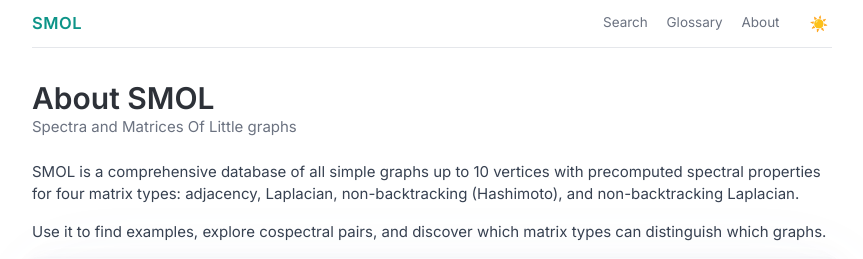
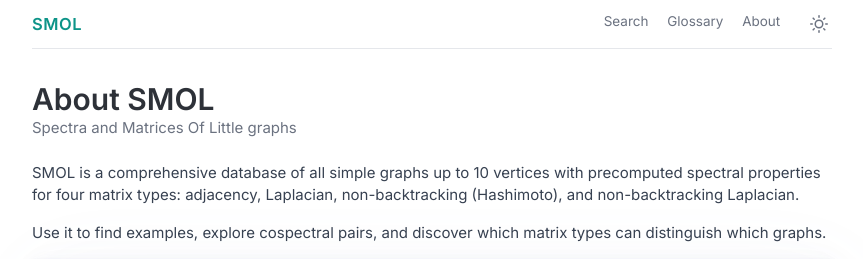
Before and after one commit to leotrs/smol, a FastAPI app: page /about in a window 1280 px wide. Shown: the top 259 px of the page, without its empty margins (208-1071 px from the left). Run offline with FastAPI, Linux system fonts and the light colour scheme; data that the repository does not hold is empty; some libraries are stand-ins or nearby versions.

Commit message:
Replace theme toggle emoji with SVG icons
Use Feather-style sun/moon SVG icons instead of emoji for the
theme toggle button. Icons inherit color from CSS variables.

🤖 Generated with [Claude Code](https://claude.com/claude-code)

Co-Authored-By: Claude Opus 4.5 <noreply@anthropic.com>

```diff
--- a/api/templates/base.html
+++ b/api/templates/base.html
@@ -418,13 +418,16 @@
             border: none;
             padding: 0.25rem !important;
             cursor: pointer;
-            font-size: 1rem;
             line-height: 1;
             margin-left: 0.5rem;
+            color: var(--pico-muted-color);
+            display: flex;
+            align-items: center;
         }
 
         .theme-toggle:hover {
             background: none;
+            color: var(--pico-primary);
         }
 
         [data-theme="light"] .theme-icon-dark,
@@ -437,7 +440,7 @@
         }
 
         [data-theme="dark"] .theme-icon-dark {
-            display: inline;
+            display: block;
         }
 
         /* Responsive mobile styles */
@@ -568,8 +571,12 @@
                 <a href="/glossary">Glossary</a>
                 <a href="/about">About</a>
                 <button class="theme-toggle" onclick="toggleTheme()" aria-label="Toggle theme">
-                    <span class="theme-icon-light">☀️</span>
-                    <span class="theme-icon-dark">🌙</span>
+                    <svg class="theme-icon-light" width="18" height="18" viewBox="0 0 24 24" fill="none" stroke="currentColor" stroke-width="2" stroke-linecap="round" stroke-linejoin="round">
+                        <circle cx="12" cy="12" r="5"/><line x1="12" y1="1" x2="12" y2="3"/><line x1="12" y1="21" x2="12" y2="23"/><line x1="4.22" y1="4.22" x2="5.64" y2="5.64"/><line x1="18.36" y1="18.36" x2="19.78" y2="19.78"/><line x1="1" y1="12" x2="3" y2="12"/><line x1="21" y1="12" x2="23" y2="12"/><line x1="4.22" y1="19.78" x2="5.64" y2="18.36"/><line x1="18.36" y1="5.64" x2="19.78" y2="4.22"/>
+                    </svg>
+                    <svg class="theme-icon-dark" width="18" height="18" viewBox="0 0 24 24" fill="none" stroke="currentColor" stroke-width="2" stroke-linecap="round" stroke-linejoin="round">
+                        <path d="M21 12.79A9 9 0 1 1 11.21 3 7 7 0 0 0 21 12.79z"/>
+                    </svg>
                 </button>
             </div>
         </nav>
```
